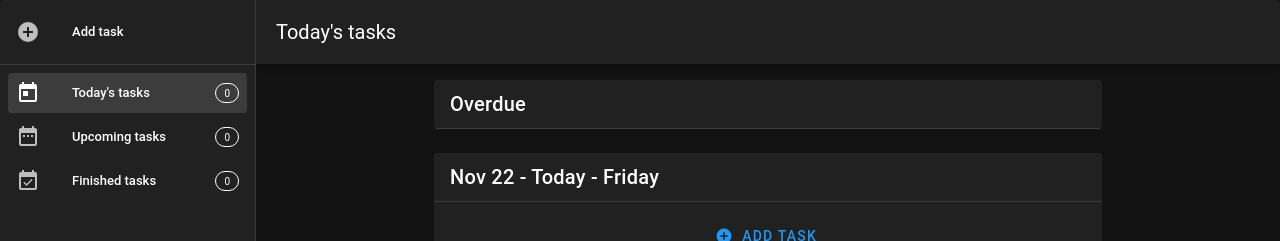
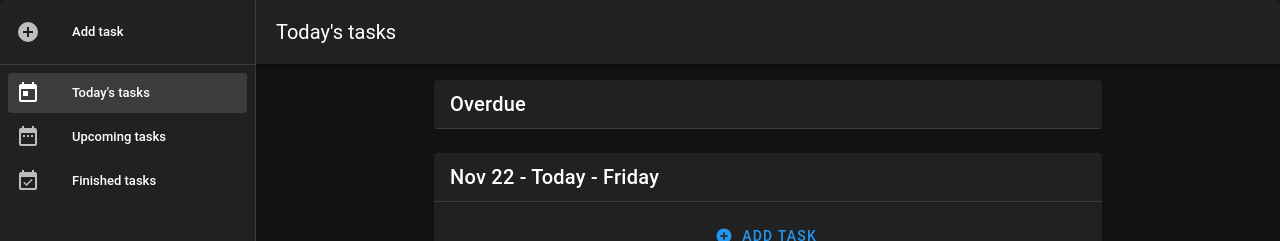
Before and after one commit to Ordinal43/vue3-todolist-app, a Vue app: page / in a window 1280 px wide. Shown: the top 241 px of the page. Built offline with nearby package versions, Linux system fonts and the light colour scheme.

Commit message:
improve side menu

```diff
--- a/src/components/SideMenu.vue
+++ b/src/components/SideMenu.vue
@@ -16,14 +16,18 @@
       :to="item.path"
     >
       <template #prepend>
-        <v-icon :icon="item.icon"></v-icon>
+        <v-icon :icon="item.meta.icon"></v-icon>
       </template>
 
-      <v-list-item-title>{{ item.title }}</v-list-item-title>
+      <v-list-item-title>{{ item.meta.title }}</v-list-item-title>
       <template #append>
-        <v-chip variant="outlined" size="x-small">
-          {{ getAmount(i) }}
-        </v-chip>
+        <v-badge
+          v-show="getAmount(item.name) > 0 && item.name !== ROUTE_NAME_FINISHED"
+          :content="getAmount(item.name)"
+          v-bind="getProps(item.name)"
+          inline
+        >
+        </v-badge>
       </template>
     </v-list-item>
   </v-list>
@@ -36,15 +40,14 @@ import { useRouter } from 'vue-router'
 import { mdiPlusCircle } from '@mdi/js'
 import { useTaskStore } from '@/stores/useTaskStore'
 import TaskForm from './TaskForm.vue'
+import {
+  ROUTE_NAME_TODAY,
+  ROUTE_NAME_UPCOMING,
+  ROUTE_NAME_FINISHED,
+} from '@/constants'
 
 const routes = computed(() => {
-  return useRouter()
-    .getRoutes()
-    .map((item) => ({
-      path: item.path,
-      title: item.meta.title,
-      icon: item.meta.icon,
-    }))
+  return useRouter().getRoutes()
 })
 
 // TaskForm logic
@@ -66,14 +69,30 @@ const amountTasksCompleted = computed(() => {
   return taskStore.getTasksCompleted().length
 })
 
-const getAmount = (i) => {
-  switch (i) {
-    case 0:
-      return amountTasksTodayAndOverdue
-    case 1:
-      return amountTasksUpcoming
-    case 2:
-      return amountTasksCompleted
+const getAmount = (routeName) => {
+  switch (routeName) {
+    case ROUTE_NAME_TODAY:
+      return amountTasksTodayAndOverdue.value
+    case ROUTE_NAME_UPCOMING:
+      return amountTasksUpcoming.value
+    case ROUTE_NAME_FINISHED:
+      return amountTasksCompleted.value
+  }
+}
+const getProps = (routeName) => {
+  switch (routeName) {
+    case ROUTE_NAME_TODAY:
+      return {
+        color: 'red',
+      }
+    case ROUTE_NAME_UPCOMING:
+      return {
+        color: 'info',
+      }
+    case ROUTE_NAME_FINISHED:
+      return {
+        color: '',
+      }
   }
 }
 </script>
--- /dev/null
+++ b/src/constants/index.js
@@ -0,0 +1,3 @@
+export const ROUTE_NAME_TODAY = 'today'
+export const ROUTE_NAME_UPCOMING = 'upcoming'
+export const ROUTE_NAME_FINISHED = 'finished'
--- a/src/router/index.js
+++ b/src/router/index.js
@@ -1,12 +1,17 @@
 import { createRouter, createWebHistory } from 'vue-router'
 import { mdiCalendarToday, mdiCalendarRange, mdiCalendarCheck } from '@mdi/js'
+import {
+  ROUTE_NAME_TODAY,
+  ROUTE_NAME_UPCOMING,
+  ROUTE_NAME_FINISHED,
+} from '@/constants'
 
 export const router = createRouter({
   history: createWebHistory(import.meta.env.BASE_URL),
   routes: [
     {
       path: '/',
-      name: 'today',
+      name: ROUTE_NAME_TODAY,
       component: () => import('@/views/HomeView.vue'),
       meta: {
         icon: mdiCalendarToday,
@@ -15,7 +20,7 @@ export const router = createRouter({
     },
     {
       path: '/upcoming',
-      name: 'upcoming',
+      name: ROUTE_NAME_UPCOMING,
       component: () => import('@/views/UpcomingView.vue'),
       meta: {
         icon: mdiCalendarRange,
@@ -24,7 +29,7 @@ export const router = createRouter({
     },
     {
       path: '/finished',
-      name: 'finished',
+      name: ROUTE_NAME_FINISHED,
       component: () => import('@/views/FinishView.vue'),
       meta: {
         icon: mdiCalendarCheck,
```
